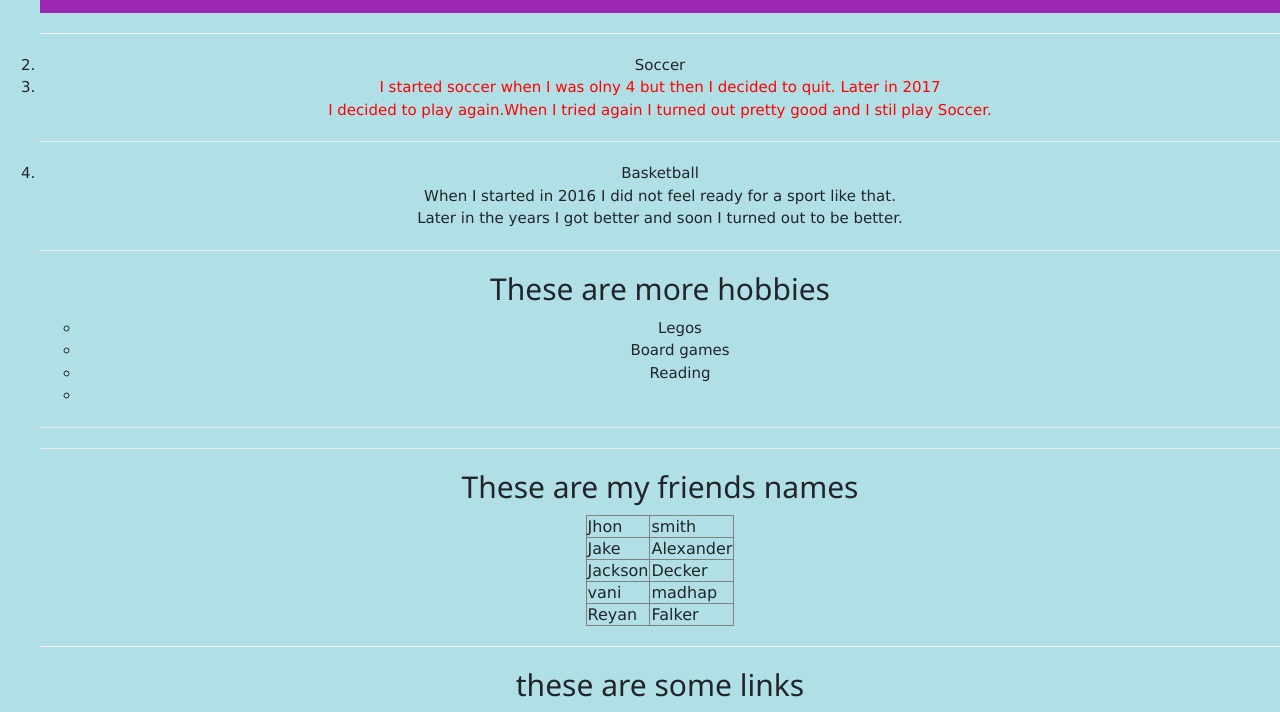
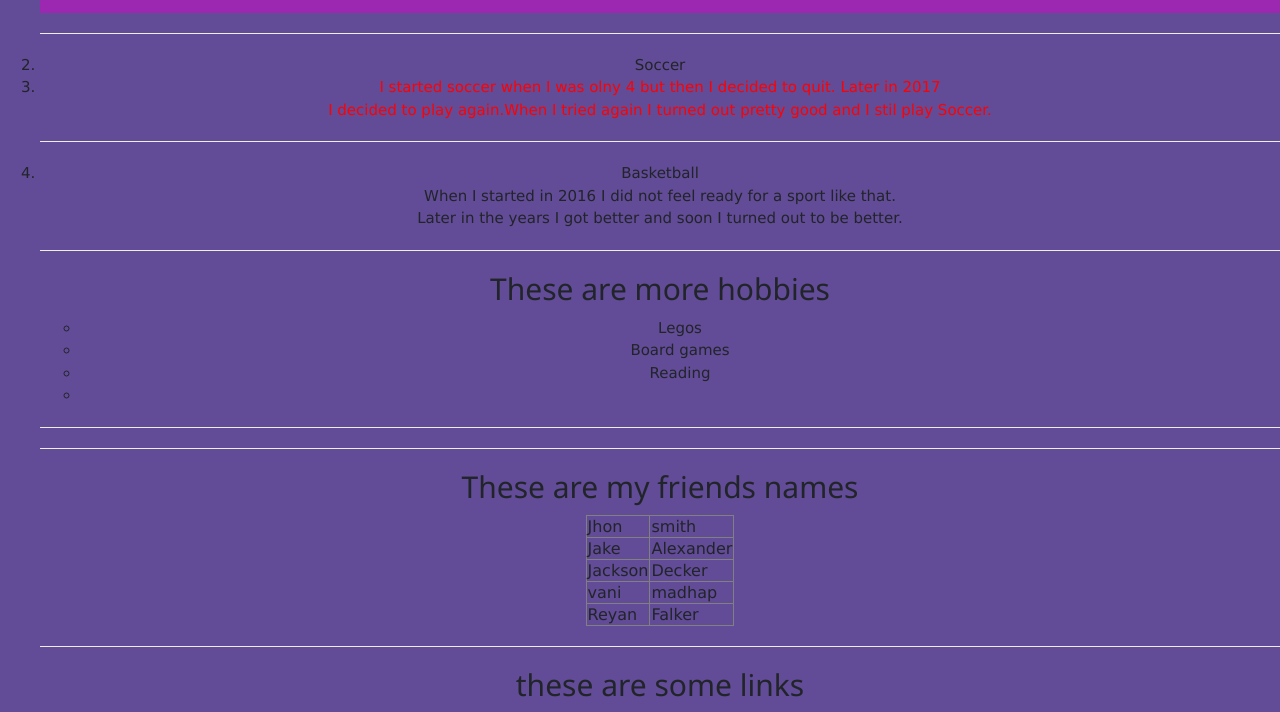
Before and after one commit to xwinga/mysite, a plain HTML site: page index.html in a window 1280 px wide. Shown: the part 453-1165 px from the top of the page. Drawn offline with nearby package versions, Linux system fonts and the light colour scheme.

Commit message:
changed css

```diff
--- a/index.html
+++ b/index.html
@@ -15,7 +15,7 @@
 </head>
 <body>
     <style>
-        body {background-color: powderblue;}
+        body {background-color: rgb(98, 75, 151);}
         h1   {color: blue;}
         p    {color: red;}
         </style>
```
Also changed, not shown: Feedback.html (+1 -1 lines).
